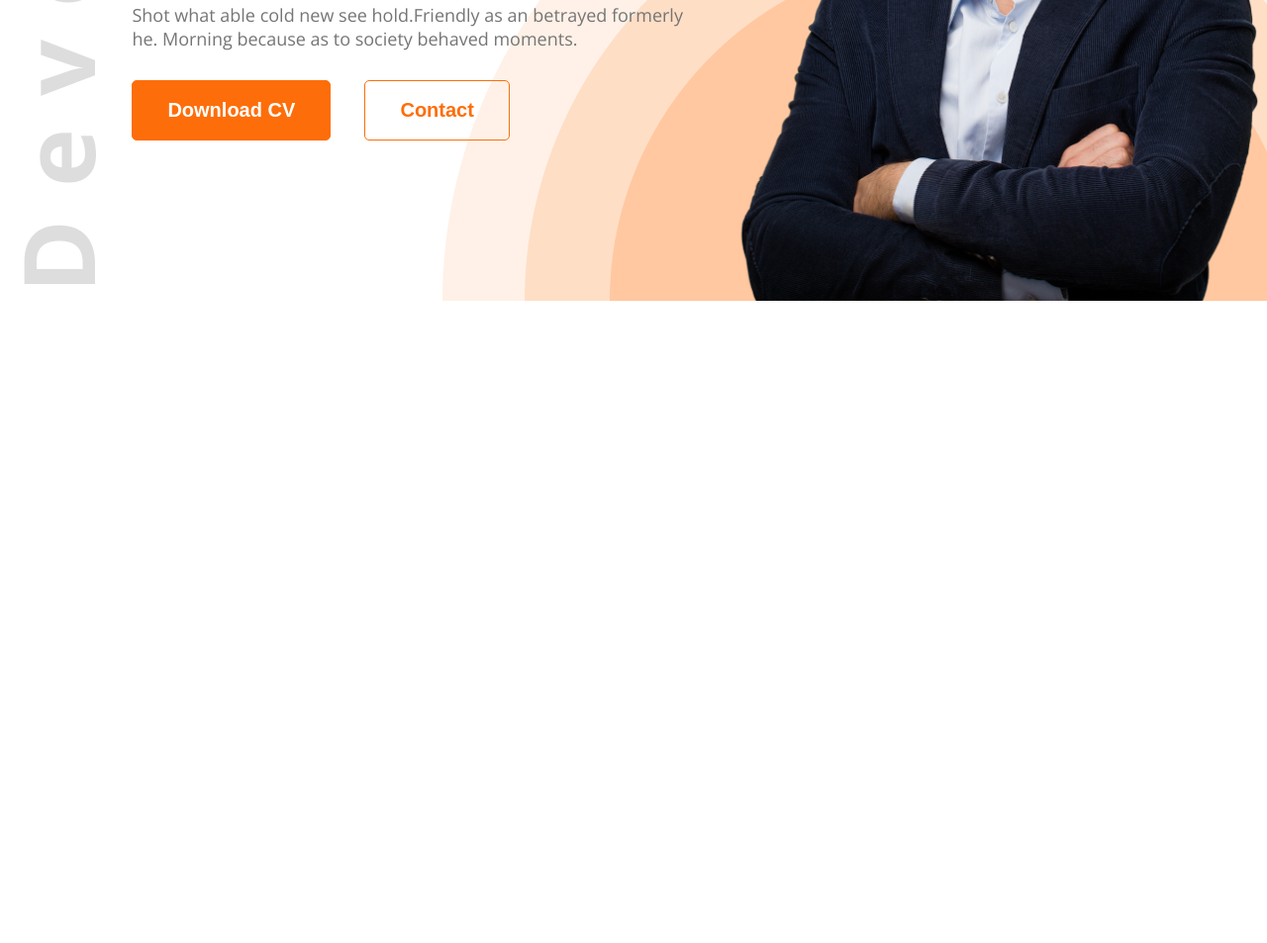
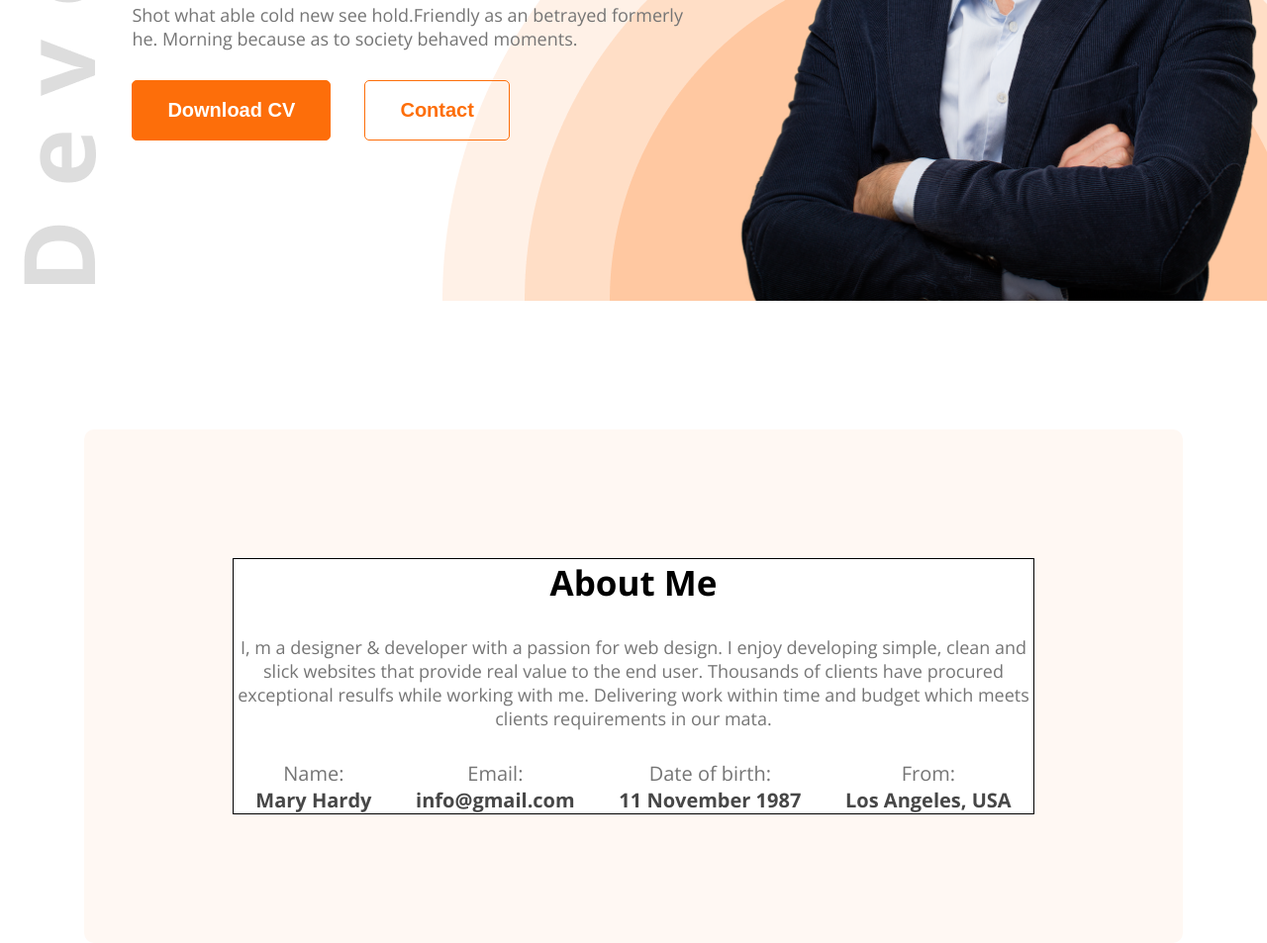
Before and after one commit to roni-biswas/web-dev-portfolio-rb-ph-b11, a plain HTML site: page index.html in a window 1280 px wide. Shown: the part 526-1479 px from the top of the page at 99% size. Before the commit the page ends 830 px from the top, so only its background shows below. Drawn offline with nearby package versions, Linux system fonts and the light colour scheme.

Commit message:
added about section html and styles

```diff
--- a/index.html
+++ b/index.html
@@ -40,8 +40,44 @@
                 <button class="secondary-btn">Contact</button>
             </div>
             <img src="images/hardy.png" alt="hardy">
-        </section> <!--ends-->
-    </header>
+        </section> <!--end-->
+    </header><!-- end -->
+
+    <!-- start about section -->
+    <section class="about-section margin-top">
+        <div class="container">
+            <div class="about-container">
+                <div class="about-content">
+                    <h2 class="section-title text-center">About Me</h2>
+                    <p class="section-description text-center">I, m a designer & developer with a passion for web
+                        design. I
+                        enjoy
+                        developing simple, clean and slick websites that provide real value to the end user. Thousands
+                        of
+                        clients have procured exceptional resulfs while working with me. Delivering work within time and
+                        budget which meets clients requirements in our mata.</p>
+                    <div class="about-info text-center">
+                        <div class="info">
+                            <p class="title-head dark-3">Name:</p>
+                            <p class="title dark-2">Mary Hardy</p>
+                        </div>
+                        <div class="info">
+                            <p class="title-head dark-3">Email:</p>
+                            <p class="title dark-2">info@gmail.com</p>
+                        </div>
+                        <div class="info">
+                            <p class="title-head dark-3">Date of birth:</p>
+                            <p class="title dark-2">11 November 1987</p>
+                        </div>
+                        <div class="info">
+                            <p class="title-head dark-3">From:</p>
+                            <p class="title dark-2">Los Angeles, USA</p>
+                        </div>
+                    </div>
+                </div>
+            </div>
+        </div>
+    </section>
 </body>
 
 </html>
--- a/styles/style.css
+++ b/styles/style.css
@@ -13,6 +13,7 @@
 
 :root {
   --primary-color: #fd6e0a;
+  --secondary-color: #fff8f3;
 }
 
 /* shared styles */
@@ -22,6 +23,10 @@
 
 .dark-2 {
   color: #474747;
+}
+
+.dark-3 {
+  color: #757575;
 }
 
 .primary-btn {
@@ -60,6 +65,14 @@
   color: #ffffff;
 }
 
+.margin-top {
+  margin-top: 130px;
+}
+
+.text-center {
+  text-align: center;
+}
+
 .container {
   width: 1140px;
   padding-left: 15px;
@@ -77,6 +90,7 @@
   font-size: 18px;
   margin-top: 30px;
 }
+
 /* header styles */
 
 .header {
@@ -153,3 +167,30 @@
   width: 580px;
 }
 /* end heder */
+
+/* about section styles */
+.about-container {
+  background-color: var(--secondary-color);
+  padding: 130px 150px;
+  border-radius: 10px;
+}
+
+.about-content {
+  background-color: #ffffff;
+  border: 1px solid black;
+}
+
+.about-info {
+  display: flex;
+  justify-content: space-around;
+  margin-top: 30px;
+}
+
+.title-head {
+  font-size: 20px;
+}
+
+.title {
+  font-size: 20px;
+  font-weight: 700;
+}
```
